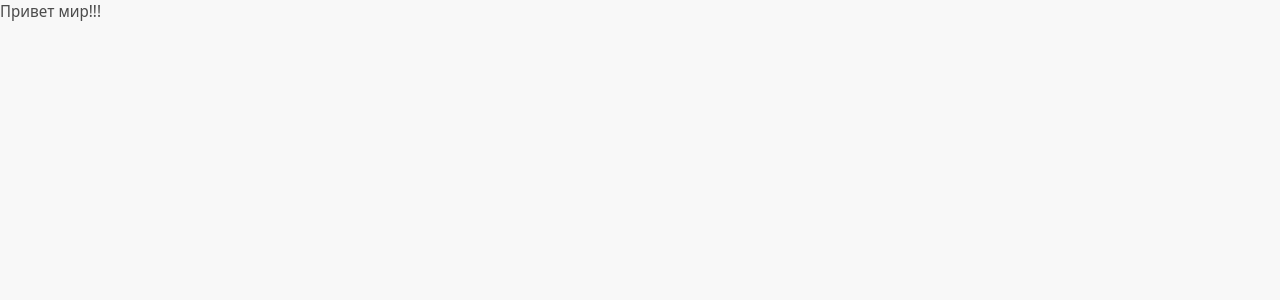
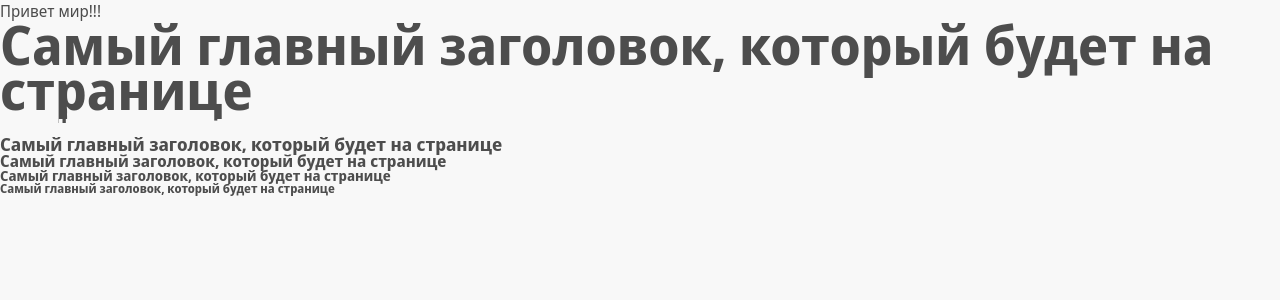
Before and after one commit to PavelEgorov-ru/magellan-energy, a Next.js app: page / in a window 1280 px wide. Shown: the top 300 px of the page. Built offline with nearby package versions, Linux system fonts and the light colour scheme.

Commit message:
подключил classnames, компонент Htag

```diff
--- /dev/null
+++ b/components/Htag/Htag.module.css
@@ -0,0 +1,44 @@
+.h1 {
+  margin: 0;
+  font-size: 53px;
+  font-weight: 900;
+  line-height: 45px;
+}
+
+.h2 {
+  margin: 0;
+  font-size: 23px;
+  font-weight: 800;
+  line-height: 23px;
+}
+.h3 {
+  margin: 0;
+  font-size: 18px;
+  font-weight: 700;
+  line-height: 18px;
+}
+
+.h4 {
+  margin: 0;
+  font-size: 16px;
+  font-weight: 700;
+  line-height: 16px;
+}
+
+.h5 {
+  margin: 0;
+  font-size: 14px;
+  font-weight: 700;
+  line-height: 14px;
+}
+
+.h6 {
+  margin: 0;
+  font-size: 12px;
+  font-weight: 700;
+  line-height: 12px;
+}
+
+.h_white {
+  color: var(--white);
+}
--- /dev/null
+++ b/components/Htag/Htag.tsx
@@ -0,0 +1,36 @@
+import { IHtagProps } from "./Htag.props"
+import cn from 'classnames'
+import styles from './Htag.module.css'
+
+
+
+export const Htag = ({tag, children, colorWith}: IHtagProps): JSX.Element => {
+  switch (tag) {
+    case 'h1':
+      return <h1 className={cn(styles.h1, {
+        colorWith: [styles.h_white]
+      })}> {children} </h1>;
+    case 'h2':
+      return <h2 className={cn(styles.h2, {[styles.h_white] : colorWith == true})}>
+        {children}
+        </h2>;
+    case 'h3':
+      return <h3 className={cn(styles.h3, {
+        [styles.h_white] : colorWith == true
+      })}>{children}</h3>;
+    case 'h4':
+      return <h4 className={cn(styles.h4, {
+        [styles.h_white] : colorWith == true
+      })}>{children}</h4>;
+    case 'h5':
+      return <h5 className={cn(styles.h5, {
+        [styles.h_white] : colorWith == true
+      })}>{children}</h5>;
+    case 'h6':
+      return <h6 className={cn(styles.h6, {
+        [styles.h_white] : colorWith == true
+      })}>{children}</h6>;
+    default:
+      return <></>
+  }
+}
--- /dev/null
+++ b/components/index.ts
@@ -0,0 +1 @@
+export { Htag } from './Htag/Htag';
--- a/package.json
+++ b/package.json
@@ -6,6 +6,7 @@
     "start": "next start"
   },
   "dependencies": {
+    "classnames": "^2.3.1",
     "next": "latest",
     "react": "17.0.2",
     "react-dom": "17.0.2"
--- a/pages/_app.jsx
+++ b/pages/_app.jsx
@@ -1,6 +1,7 @@
 import '../styles/global.css';
 import React from 'react';
 import Head from 'next/head';
+import { Htag } from '../components';
 
 const App = ({ Component, pageProps }) => {
   return (
@@ -16,6 +17,14 @@
       </Head>
 
       <div>Привет мир!!!</div>
+      <Htag tag="h1">Самый главный заголовок, который будет на странице</Htag>
+      <Htag tag="h2" colorWith={true}>
+        Самый главный заголовок, который будет на странице
+      </Htag>
+      <Htag tag="h3">Самый главный заголовок, который будет на странице</Htag>
+      <Htag tag="h4">Самый главный заголовок, который будет на странице</Htag>
+      <Htag tag="h5">Самый главный заголовок, который будет на странице</Htag>
+      <Htag tag="h6">Самый главный заголовок, который будет на странице</Htag>
     </>
   );
 };
--- a/pages/index.jsx
+++ /dev/null
@@ -1,3 +0,0 @@
-export default function Home() {
-  return <div></div>;
-}
--- /dev/null
+++ b/pages/index.tsx
@@ -0,0 +1,9 @@
+import { Htag } from "../components";
+
+
+
+export default function Home() {
+  return <div>
+
+  </div>;
+}
--- a/tsconfig.json
+++ b/tsconfig.json
@@ -4,7 +4,7 @@
     "lib": ["dom", "dom.iterable", "esnext"],
     "allowJs": true,
     "skipLibCheck": true,
-    "strict": false, // в последующем нужно true
+    "strict": true, // в последующем нужно true
     "strictPropertyInitialization": false,
     "forceConsistentCasingInFileNames": true,
     "noEmit": true,
```
Also changed, not shown: components/Htag/Htag.props.ts (added, +7 -0 lines), 1 other file (tests, documents, lock files or other folders).
